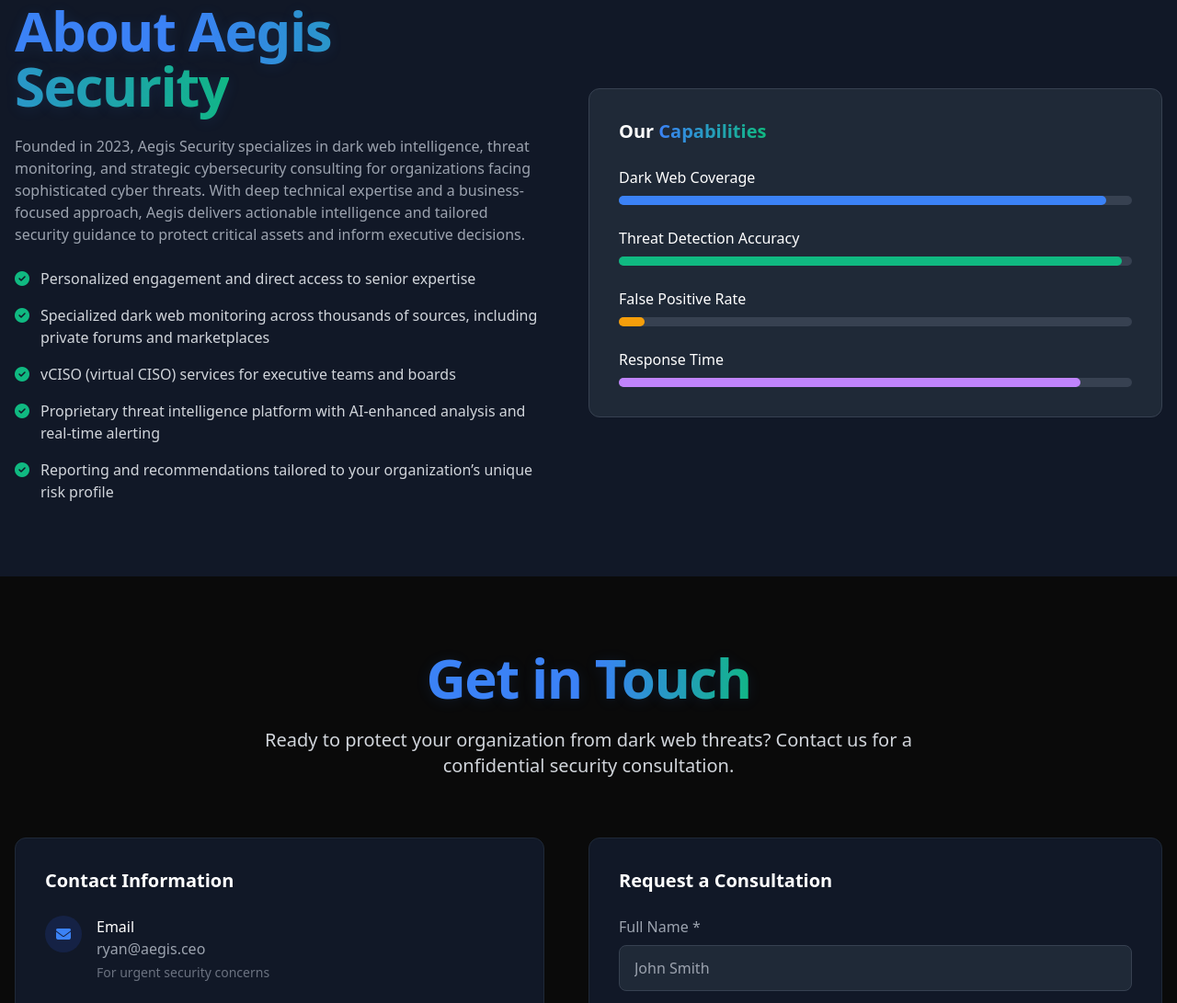
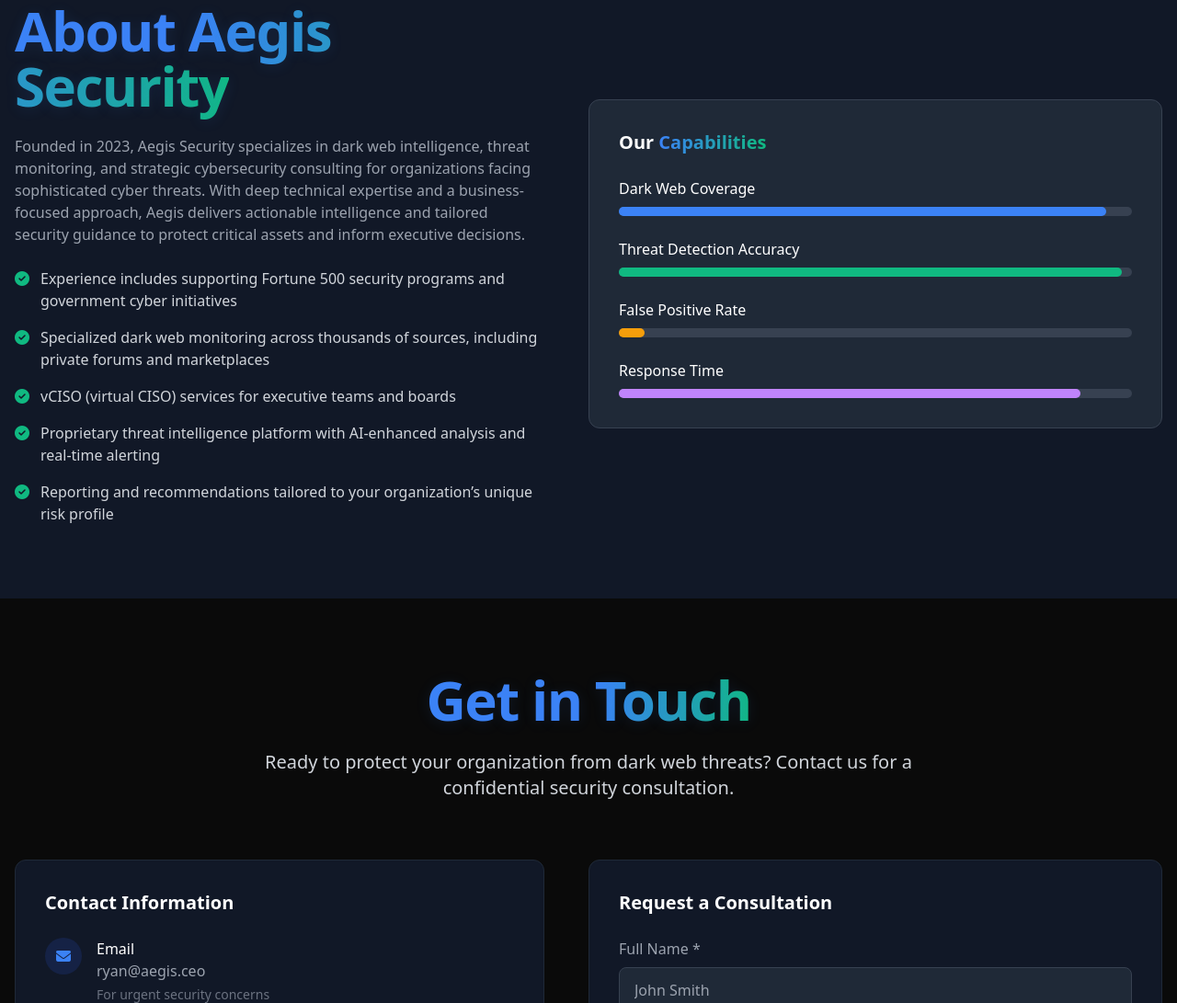
Before and after one commit to aegisceo/aegissecconsulting, a plain HTML site: page index.html in a window 1280 px wide. Shown: the part 3878-4969 px from the top of the page at 92% size. Drawn offline with nearby package versions, Linux system fonts and the light colour scheme.

Commit message:
Update About bullet: ambiguous language for experience, no team implication

```diff
--- a/index.html
+++ b/index.html
@@ -572,7 +572,7 @@
                     <div class="space-y-4">
                         <div class="flex items-start">
                             <i class="fas fa-check-circle text-secondary mt-1 mr-3"></i>
-                            <span class="text-gray-300">Personalized engagement and direct access to senior expertise</span>
+                            <span class="text-gray-300">Experience includes supporting Fortune 500 security programs and government cyber initiatives</span>
                         </div>
                         <div class="flex items-start">
                             <i class="fas fa-check-circle text-secondary mt-1 mr-3"></i>
```
